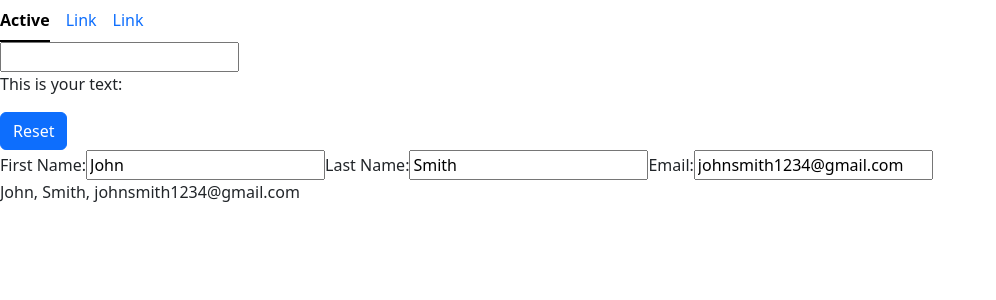
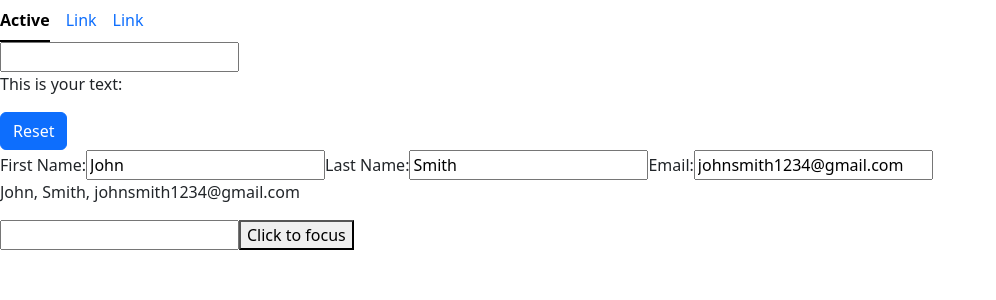
Before and after one commit to saji2000/meta-react, a React (Vite) app: page / in a window 1280 px wide. Shown: the top 300 px of the page, without its empty margins (0-996 px from the left). Built offline with nearby package versions, Linux system fonts and the light colour scheme.

Commit message:
utlizing useRef for focus

```diff
--- a/src/components/Form.tsx
+++ b/src/components/Form.tsx
@@ -1,4 +1,4 @@
-import { useState } from "react";
+import { useRef, useState } from "react";
 
 const Form = () => {
   const [form, setForm] = useState({
@@ -13,6 +13,10 @@ const Form = () => {
       ...prevForm,
       [name]: value,
     }));
+  };
+  const inputElement = useRef<HTMLInputElement>(null);
+  const focus = () => {
+    inputElement.current!.focus();
   };
 
   return (
@@ -43,6 +47,8 @@ const Form = () => {
           {form.firstName}, {form.lastName}, {form.email}
         </p>
       </form>
+      <input ref={inputElement} type="text"></input>
+      <button onClick={focus}>Click to focus</button>
     </>
   );
 };
```
